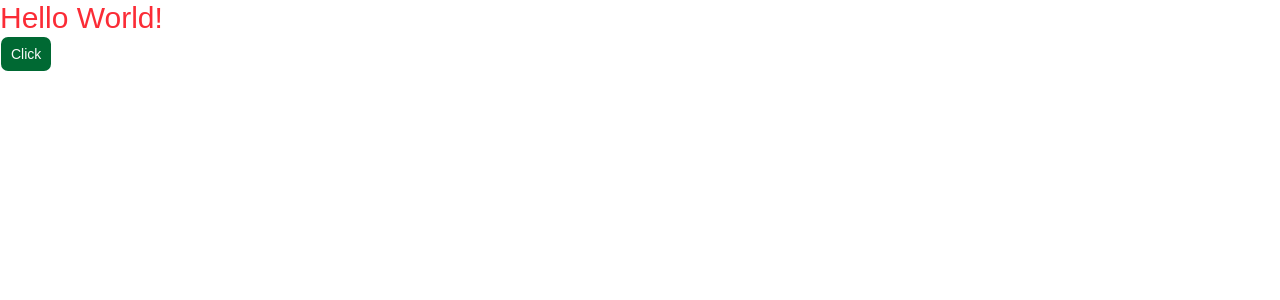
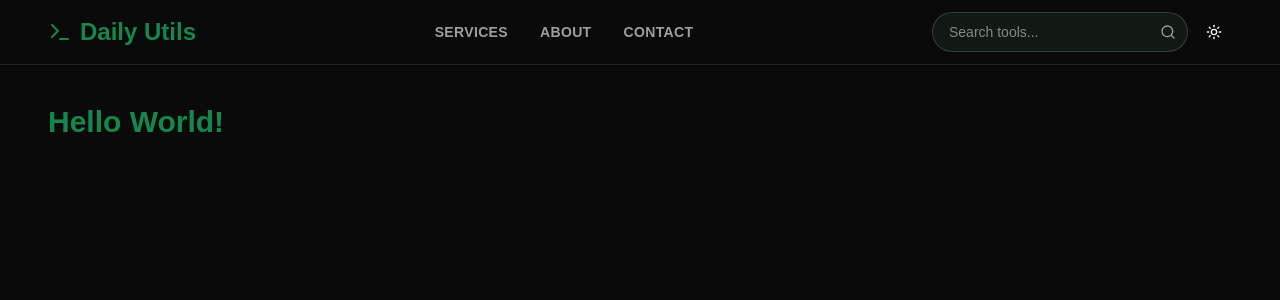
Before and after one commit to sakib-333/daily-utils, a React (Vite) app: page / in a window 1280 px wide. Shown: the top 300 px of the page. Built offline with nearby package versions, Linux system fonts and the light colour scheme.

Commit message:
Add navbar.

```diff
--- a/src/App.tsx
+++ b/src/App.tsx
@@ -1,10 +1,12 @@
-import { Button } from "./components/ui/button"
+import Navbar from "@/components/Navbar"
 
 const App = () => {
   return (
-    <div>
-      <h1 className="text-3xl text-red-500">Hello World!</h1>
-      <Button>Click</Button>
+    <div className="min-h-screen bg-background pt-16 text-foreground">
+      <Navbar />
+      <main className="mx-auto max-w-7xl px-4 py-10 sm:px-6 lg:px-12">
+        <h1 className="text-3xl font-bold text-primary">Hello World!</h1>
+      </main>
     </div>
   )
 }
--- /dev/null
+++ b/src/components/Navbar.tsx
@@ -0,0 +1,125 @@
+import { useState } from "react"
+import { Menu, Moon, Search, Sun, Terminal, X } from "lucide-react"
+
+import { useTheme } from "@/components/theme-provider"
+import { Button } from "@/components/ui/button"
+import { cn } from "@/lib/utils"
+
+const navItems = [
+    { label: "Services", href: "#services" },
+    { label: "About", href: "#about" },
+    { label: "Contact", href: "#contact" },
+]
+
+const Navbar = () => {
+    const { theme, setTheme } = useTheme()
+    const [isMenuOpen, setIsMenuOpen] = useState(false)
+    const isDark =
+        theme === "dark" ||
+        (theme === "system" && window.matchMedia("(prefers-color-scheme: dark)").matches)
+
+    const toggleTheme = () => {
+        setTheme(isDark ? "light" : "dark")
+    }
+
+    return (
+        <header className="fixed inset-x-0 top-0 z-50 border-b border-border bg-background/85 shadow-sm backdrop-blur-md">
+            <div className="mx-auto flex h-16 max-w-7xl items-center justify-between gap-4 px-4 sm:px-6 lg:px-12">
+                <a
+                    href="#"
+                    className="flex min-w-0 items-center gap-2 text-xl font-bold text-primary sm:text-2xl"
+                    aria-label="Daily Utils home"
+                >
+                    <Terminal className="size-6 shrink-0" aria-hidden="true" />
+                    <span className="truncate">Daily Utils</span>
+                </a>
+
+                <nav className="hidden h-full items-center gap-8 md:flex" aria-label="Main navigation">
+                    {navItems.map((item) => (
+                        <a
+                            key={item.label}
+                            href={item.href}
+                            className="flex h-full items-center text-sm font-semibold uppercase tracking-wide text-muted-foreground transition-colors hover:text-primary active:opacity-80"
+                        >
+                            {item.label}
+                        </a>
+                    ))}
+                </nav>
+
+                <div className="flex items-center gap-2">
+                    <label className="relative hidden lg:block">
+                        <span className="sr-only">Search tools</span>
+                        <input
+                            className="h-10 w-64 rounded-full border border-input bg-muted/60 py-2 pl-4 pr-10 text-sm text-foreground outline-none transition focus:border-primary focus:bg-background focus:ring-4 focus:ring-primary/15"
+                            placeholder="Search tools..."
+                            type="search"
+                        />
+                        <Search
+                            className="absolute right-3 top-1/2 size-4 -translate-y-1/2 text-muted-foreground"
+                            aria-hidden="true"
+                        />
+                    </label>
+
+                    <Button
+                        type="button"
+                        variant="ghost"
+                        size="icon"
+                        onClick={toggleTheme}
+                        aria-label={isDark ? "Switch to light mode" : "Switch to dark mode"}
+                    >
+                        {isDark ? <Sun aria-hidden="true" /> : <Moon aria-hidden="true" />}
+                    </Button>
+
+                    <Button
+                        type="button"
+                        variant="ghost"
+                        size="icon"
+                        className="md:hidden"
+                        onClick={() => setIsMenuOpen((open) => !open)}
+                        aria-expanded={isMenuOpen}
+                        aria-controls="mobile-navigation"
+                        aria-label={isMenuOpen ? "Close navigation menu" : "Open navigation menu"}
+                    >
+                        {isMenuOpen ? <X aria-hidden="true" /> : <Menu aria-hidden="true" />}
+                    </Button>
+                </div>
+            </div>
+
+            <div
+                id="mobile-navigation"
+                className={cn(
+                    "border-t border-border bg-background px-4 py-4 shadow-sm md:hidden",
+                    isMenuOpen ? "block" : "hidden"
+                )}
+            >
+                <label className="relative mb-3 block">
+                    <span className="sr-only">Search tools</span>
+                    <input
+                        className="h-10 w-full rounded-full border border-input bg-muted/60 py-2 pl-4 pr-10 text-sm text-foreground outline-none transition focus:border-primary focus:bg-background focus:ring-4 focus:ring-primary/15"
+                        placeholder="Search tools..."
+                        type="search"
+                    />
+                    <Search
+                        className="absolute right-3 top-1/2 size-4 -translate-y-1/2 text-muted-foreground"
+                        aria-hidden="true"
+                    />
+                </label>
+
+                <nav className="flex flex-col" aria-label="Mobile navigation">
+                    {navItems.map((item) => (
+                        <a
+                            key={item.label}
+                            href={item.href}
+                            className="rounded-md px-2 py-3 text-sm font-semibold uppercase tracking-wide text-muted-foreground transition-colors hover:bg-muted hover:text-primary"
+                            onClick={() => setIsMenuOpen(false)}
+                        >
+                            {item.label}
+                        </a>
+                    ))}
+                </nav>
+            </div>
+        </header>
+    )
+}
+
+export default Navbar
--- /dev/null
+++ b/src/components/theme-provider.tsx
@@ -0,0 +1,74 @@
+/* eslint-disable react-refresh/only-export-components */
+import { createContext, useContext, useEffect, useState } from "react"
+
+type Theme = "dark" | "light" | "system"
+
+type ThemeProviderProps = {
+    children: React.ReactNode
+    defaultTheme?: Theme
+    storageKey?: string
+}
+
+type ThemeProviderState = {
+    theme: Theme
+    setTheme: (theme: Theme) => void
+}
+
+const initialState: ThemeProviderState = {
+    theme: "system",
+    setTheme: () => null,
+}
+
+const ThemeProviderContext = createContext<ThemeProviderState>(initialState)
+
+export function ThemeProvider({
+    children,
+    defaultTheme = "system",
+    storageKey = "vite-ui-theme",
+    ...props
+}: ThemeProviderProps) {
+    const [theme, setTheme] = useState<Theme>(
+        () => (localStorage.getItem(storageKey) as Theme) || defaultTheme
+    )
+
+    useEffect(() => {
+        const root = window.document.documentElement
+
+        root.classList.remove("light", "dark")
+
+        if (theme === "system") {
+            const systemTheme = window.matchMedia("(prefers-color-scheme: dark)")
+                .matches
+                ? "dark"
+                : "light"
+
+            root.classList.add(systemTheme)
+            return
+        }
+
+        root.classList.add(theme)
+    }, [theme])
+
+    const value = {
+        theme,
+        setTheme: (theme: Theme) => {
+            localStorage.setItem(storageKey, theme)
+            setTheme(theme)
+        },
+    }
+
+    return (
+        <ThemeProviderContext.Provider {...props} value={value}>
+            {children}
+        </ThemeProviderContext.Provider>
+    )
+}
+
+export const useTheme = () => {
+    const context = useContext(ThemeProviderContext)
+
+    if (context === undefined)
+        throw new Error("useTheme must be used within a ThemeProvider")
+
+    return context
+}
--- a/src/main.tsx
+++ b/src/main.tsx
@@ -1,5 +1,10 @@
 import { createRoot } from 'react-dom/client'
 import './index.css'
 import App from './App.tsx'
+import { ThemeProvider } from './components/theme-provider.tsx'
 
-createRoot(document.getElementById('root')!).render(<App />)
+createRoot(document.getElementById('root')!).render(
+    <ThemeProvider defaultTheme="dark" storageKey="vite-ui-theme">
+        <App />
+    </ThemeProvider>
+)
```
